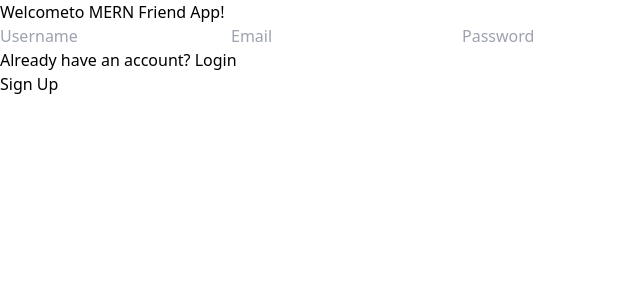
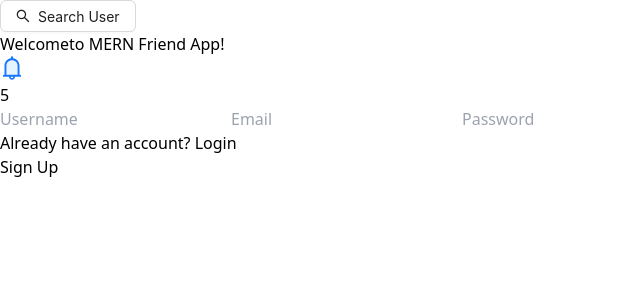
Before and after one commit to anurag-sonkar/Friend-recommendation-frontend, a React (Vite) app: page /signup in a window 1280 px wide. Shown: the top 300 px of the page, without its empty margins (0-640 px from the left). Built offline with nearby package versions, Linux system fonts and the light colour scheme.

Commit message:
search-header-done

```diff
--- a/package.json
+++ b/package.json
@@ -10,6 +10,8 @@
     "preview": "vite preview"
   },
   "dependencies": {
+    "@ant-design/icons": "^5.4.0",
+    "antd": "^5.20.6",
     "axios": "^1.7.7",
     "react": "^18.3.1",
     "react-dom": "^18.3.1",
--- a/src/components/Header.jsx
+++ b/src/components/Header.jsx
@@ -1,16 +1,22 @@
 import React from 'react'
 import { useUserState } from '../Context/UserProvider'
+import Slider from './Slider'
+import Notification from './Notification'
 
 function Header() {
     const {user} = useUserState()
     console.log(user)
   return (
-      <h1 className="text-4xl font-bold text-center py-2">Welcome
-      {
-              user ? <span className='text-blue-600'> {user.username.split(" ")[0]} <span className='text-black'>to MERN Friend App!</span> </span> : "to MERN Friend App!"
-      }
+      <nav className='flex items-center justify-between bg-blue-100 px-4'>
+      <Slider />
+          <h1 className="text-4xl font-bold text-center py-2">Welcome
+              {
+                  user ? <span className='text-blue-600'> {user.username.split(" ")[0]} <span className='text-black'>to MERN Friend App!</span> </span> : "to MERN Friend App!"
+              }
 
-      </h1>
+          </h1>
+        <Notification />
+      </nav>
   )
 }
 
--- a/src/components/Home.jsx
+++ b/src/components/Home.jsx
@@ -7,7 +7,6 @@ function Home() {
 
   return (
     <div>
-    <SearchUsers />
     <FriendList />
     <FriendRecommendations />
     </div>
--- /dev/null
+++ b/src/components/Notification.jsx
@@ -0,0 +1,64 @@
+import React from 'react'
+import { BellTwoTone } from '@ant-design/icons'
+import { DownOutlined, SmileOutlined } from '@ant-design/icons';
+import { Dropdown, Space } from 'antd';
+function Notification() {
+
+    const items = [
+        {
+            key: '1',
+            label: (
+                <a target="_blank" rel="noopener noreferrer" href="https://www.antgroup.com">
+                    1st menu item
+                </a>
+            ),
+        },
+        {
+            key: '2',
+            label: (
+                <a target="_blank" rel="noopener noreferrer" href="https://www.aliyun.com">
+                    2nd menu item (disabled)
+                </a>
+            ),
+            icon: <SmileOutlined />,
+            disabled: true,
+        },
+        {
+            key: '3',
+            label: (
+                <a target="_blank" rel="noopener noreferrer" href="https://www.luohanacademy.com">
+                    3rd menu item (disabled)
+                </a>
+            ),
+            disabled: true,
+        },
+        {
+            key: '4',
+            danger: true,
+            label: 'a danger item',
+        },
+    ];
+    return (
+        <div>
+        <div className='relative'>
+
+            <Dropdown
+                menu={{
+                    items,
+                }}
+            >
+                <a onClick={(e) => e.preventDefault()}>
+                    <Space>
+                            <BellTwoTone style={{ fontSize: "1.5rem" }} />
+                    </Space>
+                </a>
+            </Dropdown>
+        </div>
+            <div className={`bg-red-500 text-gray-950 font-semibold absolute rounded-full px-1 text-sm right-2 top-1`}>
+                5
+            </div>
+        </div>
+    )
+}
+
+export default Notification
--- a/src/components/SearchUsers.jsx
+++ b/src/components/SearchUsers.jsx
@@ -4,6 +4,7 @@ import React, { useState } from 'react';
 import axios from 'axios';
 import { user_base_url } from '../utils/base_url';
 import { getConfig } from '../utils/config';
+import { Button } from 'antd';
 
 const SearchUsers = () => {
     const [searchTerm, setSearchTerm] = useState('');
@@ -31,21 +32,21 @@ const SearchUsers = () => {
     };
 
     return (
-        <div>
-            <form onSubmit={handleSearch} className="mb-4">
+        <div className='w-full'>
+            <form onSubmit={handleSearch} className="mb-4 flex">
                 <input
                     type="text"
                     value={searchTerm}
                     onChange={(e) => setSearchTerm(e.target.value)}
                     placeholder="Search by username or email"
-                    className="border p-2 rounded"
+                    className="border p-2 rounded w-full"
                 />
-                <button type="submit" className="ml-2 bg-blue-500 text-white p-2 rounded">
+                <button type="submit" className="ml-2 bg-blue-500 text-white px-4 rounded">
                     Search
                 </button>
             </form>
 
-            {searchResults.length > 0 && (
+            {/* {searchResults.length > 0 && (
                 <ul>
                     {searchResults.map((user) => (
                         <li key={user._id} className="mb-2">
@@ -59,7 +60,26 @@ const SearchUsers = () => {
                         </li>
                     ))}
                 </ul>
-            )}
+            )} */}
+
+            {
+                searchResults.length > 0 && (
+                    <div className='flex flex-col gap-2'>
+                        {
+                            searchResults.map((user)=><div className='grid grid-cols-3 items-center shadow-xl px-2 py-4 rounded-md'>
+                            <div className='col-span-2'>
+                                <div className='font-semibold'>{user.username}</div>
+                                <div className='text-gray-400'>{user.email}</div>
+                            </div>
+                            <div>
+                                <Button danger type='primary' className='px-2'>Send Request</Button>
+                            </div>
+
+                            </div>)
+                        }
+                    </div>
+                )
+            }
         </div>
     );
 };
--- /dev/null
+++ b/src/components/Slider.jsx
@@ -0,0 +1,23 @@
+import React, { useState } from 'react';
+import { Button, Drawer } from 'antd';
+import SearchUsers from './SearchUsers';
+import { SearchOutlined } from '@ant-design/icons';
+
+const Slider = () => {
+    const [open, setOpen] = useState(false);
+    const showDrawer = () => {
+        setOpen(true);
+    };
+    const onClose = () => {
+        setOpen(false);
+    };
+    return (
+        <>
+            <Button icon={<SearchOutlined />} onClick={showDrawer}>Search User</Button>
+            <Drawer title="Search Users" onClose={onClose} open={open} placement="left">
+                <SearchUsers />
+            </Drawer>
+        </>
+    );
+};
+export default Slider;
```
Also changed, not shown: 1 other file (tests, documents, lock files or other folders).
